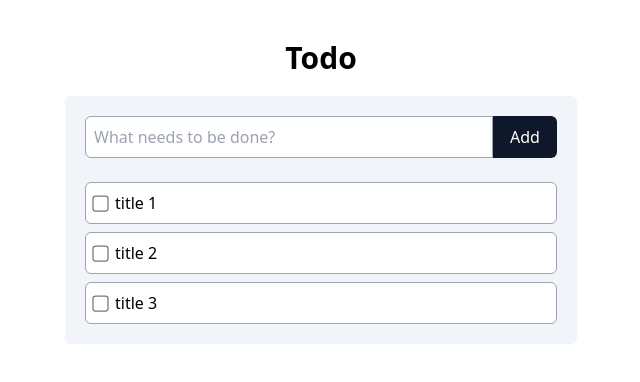
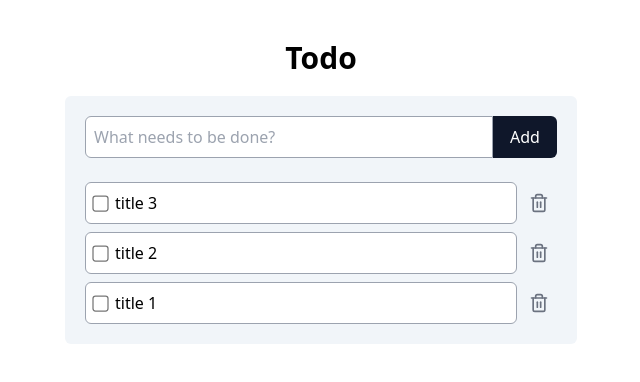
Before and after one commit to KaiIemsawat/typescript-practice, a React (Vite) app in the folder ts-react-tailwind/todo-refresh/: page / in a window 1280 px wide. Shown: the top 382 px of the page, without its empty margins (319-959 px from the left). Built offline with nearby package versions, Linux system fonts and the light colour scheme.

Commit message:
sort and delete todo

```diff
--- a/ts-react-tailwind/todo-refresh/src/App.tsx
+++ b/ts-react-tailwind/todo-refresh/src/App.tsx
@@ -2,6 +2,7 @@
 import TodoItem from "./components/TodoItem";
 import { dummyData } from "./data/todos";
 import { AddTodoForm } from "./components/AddTodoForm";
+import { TodoList } from "./components/TodoList";
 
 function App() {
     const [todos, setTodos] = useState(dummyData);
@@ -25,20 +26,20 @@
         ]);
     };
 
+    const deleteTodo = (id: number) => {
+        setTodos((prevTodos) => prevTodos.filter((todo) => todo.id !== id));
+    };
+
     return (
         <main className="py-10 h-screen space-y-5">
             <h1 className="font-bold text-center text-3xl">Todo</h1>
             <div className="max-w-lg mx-auto bg-slate-100 rounded-md p-5 space-y-6">
                 <AddTodoForm onSubmit={addTodo} />
-                <div className="space-y-2">
-                    {todos.map((todo) => (
-                        <TodoItem
-                            key={todo.id}
-                            todo={todo}
-                            onCompletedChange={setTodoCompleted}
-                        />
-                    ))}
-                </div>
+                <TodoList
+                    todos={todos}
+                    onCompletedChange={setTodoCompleted}
+                    onDelete={deleteTodo}
+                />
             </div>
         </main>
     );
--- a/ts-react-tailwind/todo-refresh/src/components/TodoItem.tsx
+++ b/ts-react-tailwind/todo-refresh/src/components/TodoItem.tsx
@@ -1,14 +1,16 @@
+import { Trash2 } from "lucide-react";
 import { Todo } from "../types/todos";
 
 interface TodoItemProps {
     todo: Todo;
     onCompletedChange: (id: number, completed: boolean) => void;
+    onDelete: (id: number) => void;
 }
 
-const TodoItem = ({ todo, onCompletedChange }: TodoItemProps) => {
+const TodoItem = ({ todo, onCompletedChange, onDelete }: TodoItemProps) => {
     return (
-        <div>
-            <label className="flex items-center gap-2 border rounded-md p-2 border-gray-400 bg-white hover:bg-slate-50">
+        <div className="flex items-center gap-1">
+            <label className="flex items-center gap-2 border rounded-md p-2 border-gray-400 bg-white hover:bg-slate-50 grow">
                 <input
                     type="checkbox"
                     checked={todo.completed}
@@ -25,6 +27,9 @@
                     {todo.title}
                 </span>
             </label>
+            <button className="p-2" onClick={() => onDelete(todo.id)}>
+                <Trash2 size={20} className="text-gray-500" />
+            </button>
         </div>
     );
 };
--- /dev/null
+++ b/ts-react-tailwind/todo-refresh/src/components/TodoList.tsx
@@ -0,0 +1,34 @@
+import { Todo } from "../types/todos";
+import TodoItem from "./TodoItem";
+
+interface TodoListProps {
+    todos: Todo[];
+    onCompletedChange: (id: number, completed: boolean) => void;
+    onDelete: (id: number) => void;
+}
+
+export const TodoList = ({
+    todos,
+    onCompletedChange,
+    onDelete,
+}: TodoListProps) => {
+    const todosSorted = todos.sort((a, b) => {
+        if (a.completed === b.completed) {
+            return b.id - a.id;
+        }
+        return a.completed ? 1 : -1;
+    });
+
+    return (
+        <div className="space-y-2">
+            {todosSorted.map((todo) => (
+                <TodoItem
+                    key={todo.id}
+                    todo={todo}
+                    onCompletedChange={onCompletedChange}
+                    onDelete={onDelete}
+                />
+            ))}
+        </div>
+    );
+};
```
